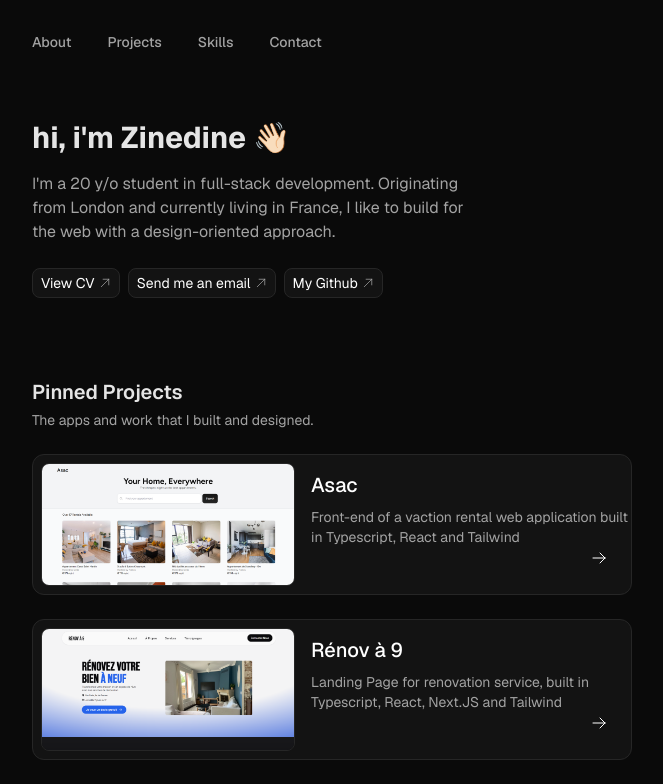
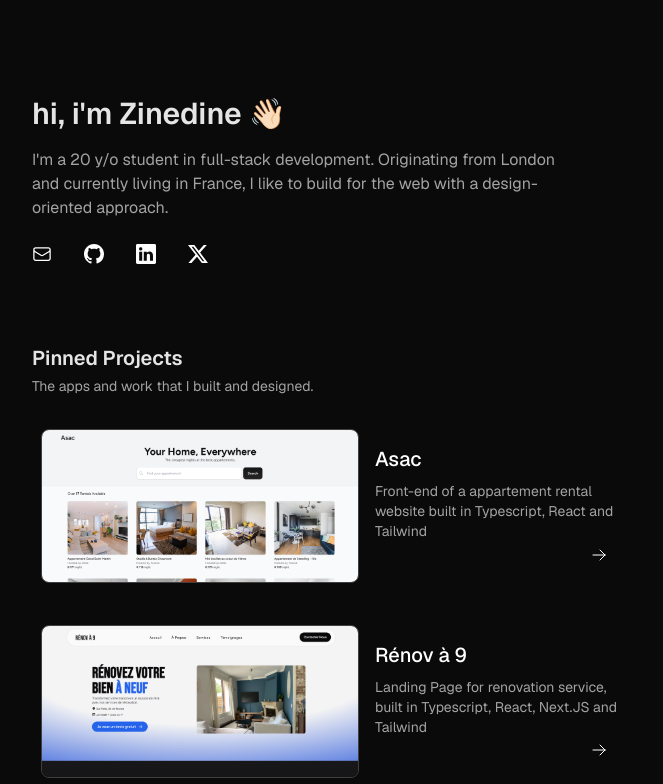
Before and after one commit to zinedinechami/portfolio_next, a Next.js app: page / in a window 1280 px wide. Shown: the top 784 px of the page, without its empty margins (328-991 px from the left). Built offline with nearby package versions, Linux system fonts and the light colour scheme.

Commit message:
removed header componenets, skills and contact section, made project more compact

```diff
--- a/src/app/page.tsx
+++ b/src/app/page.tsx
@@ -10,11 +10,11 @@
     <>
       <body className="xl:w-6/12 lg:w-9/12 w-11/12 sm:pl-10 mx-auto bg-neutral-950 ">
         <main className={GeistSans.className}>
-          <Header />
           <About />
           <Projects />
-          <Skills />
-          <Contact />
+          <div className="mb-20 mt-10 text-sm text-neutral-400">
+            Portfolio built in NextJS, React & Tailwind :)
+          </div>
         </main>
       </body>
     </>
--- a/src/app/projects/[projectsId]/page.tsx
+++ b/src/app/projects/[projectsId]/page.tsx
@@ -34,9 +34,8 @@
     <>
       <body className="lg:w-6/12 md:w-8/12 w-11/12 sm:pl-10 mx-auto bg-neutral-950 ">
         <main className={GeistSans.className}>
-          <Header />
-          <section className="pb-44">
-            <a href="/#projects">
+          <section className="pb-44 pt-24">
+            <a href="/">
               <p className="text-sm text-neutral-400 mb-8 flex ">
                 {" "}
                 <svg
--- a/src/app/projects_database.json
+++ b/src/app/projects_database.json
@@ -2,7 +2,7 @@
   {
     "id": "1",
     "title": "Asac",
-    "description": "Front-end of a vaction rental web application built in Typescript, React and Tailwind",
+    "description": "Front-end of a appartement rental website built in Typescript, React and Tailwind",
     "img": "/assets/asac.png",
     "github": "https://github.com/zinedinechami/asac_v1",
     "live_demo": "https://asac-rouge.vercel.app/",
--- a/src/app/sections/about.tsx
+++ b/src/app/sections/about.tsx
@@ -8,7 +8,7 @@
 export default function About() {
   return (
     <>
-      <section id="about" className="pt-2 pb-20 sm:w-9/12 ">
+      <section id="about" className="pt-24 pb-20 sm:w-11/12 ">
         <div className="flex pb-3 ">
           {/* <Image
             src={pfp}
@@ -19,7 +19,7 @@
             className="rounded-full  bg-neutral-800  "
           /> */}
           {/* <div className="ml-4 mt-2 "> */}
-          <h1 className="text-3xl mb-1 font-bold text-neutral-200 ">
+          <h1 className="text-3xl mb-1 font-semibold text-neutral-200 ">
             hi, i&apos;m Zinedine 👋🏻
           </h1>
           {/* <h2 className="text-xl  text-neutral-200 font-medium   ">
@@ -33,65 +33,56 @@
           with a design-oriented approach.
         </p>
         <div className="pt-6 flex text-sm">
-          <a
-            className="pl-2 mr-2 flex  bg-neutral-900/70 p-1 rounded-lg border border-neutral-800 hover:bg-neutral-900/50 transition-colors "
-            href="/assets/CV_Dev.pdf"
-            target="_blank"
-          >
-            View CV{" "}
+          <a href="mailto:zinedine.chami@gmail.com">
             <svg
               xmlns="http://www.w3.org/2000/svg"
               fill="none"
               viewBox="0 0 24 24"
               strokeWidth={1.5}
               stroke="currentColor"
-              className="w-3 h-5 ml-1 mr-1 text-neutral-400"
+              className="w-5 mr-8 hover:text-neutral-400 transition-colors"
             >
               <path
                 strokeLinecap="round"
                 strokeLinejoin="round"
-                d="m4.5 19.5 15-15m0 0H8.25m11.25 0v11.25"
-              />
-            </svg>
-          </a>{" "}
-          <a
-            href="mailto:zinedine.chami@gmail.com"
-            className="flex mr-2 bg-neutral-900/70 p-1 pl-2 rounded-lg border border-neutral-800 hover:bg-neutral-900/50 transition-colors"
-          >
-            Send me an email
-            <svg
-              xmlns="http://www.w3.org/2000/svg"
-              fill="none"
-              viewBox="0 0 24 24"
-              strokeWidth={1.5}
-              stroke="currentColor"
-              className="w-3 h-5 ml-1 mr-1 text-neutral-400"
-            >
-              <path
-                strokeLinecap="round"
-                strokeLinejoin="round"
-                d="m4.5 19.5 15-15m0 0H8.25m11.25 0v11.25"
+                d="M21.75 6.75v10.5a2.25 2.25 0 0 1-2.25 2.25h-15a2.25 2.25 0 0 1-2.25-2.25V6.75m19.5 0A2.25 2.25 0 0 0 19.5 4.5h-15a2.25 2.25 0 0 0-2.25 2.25m19.5 0v.243a2.25 2.25 0 0 1-1.07 1.916l-7.5 4.615a2.25 2.25 0 0 1-2.36 0L3.32 8.91a2.25 2.25 0 0 1-1.07-1.916V6.75"
               />
             </svg>
           </a>
-          <a
-            href="https://github.com/zinedinechami"
-            className="flex  bg-neutral-900/70 p-1 pl-2 rounded-lg border border-neutral-800 hover:bg-neutral-900/50 transition-colors"
-          >
-            My Github
+          <a href="https://github.com/zinedinechami">
             <svg
               xmlns="http://www.w3.org/2000/svg"
-              fill="none"
-              viewBox="0 0 24 24"
-              strokeWidth={1.5}
-              stroke="currentColor"
-              className="w-3 h-5 ml-1 mr-1 text-neutral-400"
+              width="20"
+              height="20"
+              fill="currentColor"
+              className="mr-8 hover:text-neutral-400 transition-colors"
+              viewBox="0 0 16 16"
             >
-              <path
-                strokeLinecap="round"
-                strokeLinejoin="round"
-                d="m4.5 19.5 15-15m0 0H8.25m11.25 0v11.25"
-              />
+              <path d="M8 0C3.58 0 0 3.58 0 8c0 3.54 2.29 6.53 5.47 7.59.4.07.55-.17.55-.38 0-.19-.01-.82-.01-1.49-2.01.37-2.53-.49-2.69-.94-.09-.23-.48-.94-.82-1.13-.28-.15-.68-.52-.01-.53.63-.01 1.08.58 1.23.82.72 1.21 1.87.87 2.33.66.07-.52.28-.87.51-1.07-1.78-.2-3.64-.89-3.64-3.95 0-.87.31-1.59.82-2.15-.08-.2-.36-1.02.08-2.12 0 0 .67-.21 2.2.82.64-.18 1.32-.27 2-.27s1.36.09 2 .27c1.53-1.04 2.2-.82 2.2-.82.44 1.1.16 1.92.08 2.12.51.56.82 1.27.82 2.15 0 3.07-1.87 3.75-3.65 3.95.29.25.54.73.54 1.48 0 1.07-.01 1.93-.01 2.2 0 .21.15.46.55.38A8.01 8.01 0 0 0 16 8c0-4.42-3.58-8-8-8" />
+            </svg>
+          </a>
+          <a href="https://www.linkedin.com/in/zinedinechami/">
+            <svg
+              xmlns="http://www.w3.org/2000/svg"
+              width="20"
+              height="20"
+              fill="currentColor"
+              className="mr-8 hover:text-neutral-400 transition-colors"
+              viewBox="0 0 16 16"
+            >
+              <path d="M0 1.146C0 .513.526 0 1.175 0h13.65C15.474 0 16 .513 16 1.146v13.708c0 .633-.526 1.146-1.175 1.146H1.175C.526 16 0 15.487 0 14.854zm4.943 12.248V6.169H2.542v7.225zm-1.2-8.212c.837 0 1.358-.554 1.358-1.248-.015-.709-.52-1.248-1.342-1.248S2.4 3.226 2.4 3.934c0 .694.521 1.248 1.327 1.248zm4.908 8.212V9.359c0-.216.016-.432.08-.586.173-.431.568-.878 1.232-.878.869 0 1.216.662 1.216 1.634v3.865h2.401V9.25c0-2.22-1.184-3.252-2.764-3.252-1.274 0-1.845.7-2.165 1.193v.025h-.016l.016-.025V6.169h-2.4c.03.678 0 7.225 0 7.225z" />
+            </svg>
+          </a>
+          <a href="https://x.com/zinedinechami">
+            <svg
+              xmlns="http://www.w3.org/2000/svg"
+              width="20"
+              height="20"
+              fill="currentColor"
+              className="mr-4 hover:text-neutral-400 transition-colors"
+              viewBox="0 0 16 16"
+            >
+              <path d="M12.6.75h2.454l-5.36 6.142L16 15.25h-4.937l-3.867-5.07-4.425 5.07H.316l5.733-6.57L0 .75h5.063l3.495 4.633L12.601.75Zm-.86 13.028h1.36L4.323 2.145H2.865z" />
             </svg>
           </a>
         </div>
--- a/src/app/sections/projects.tsx
+++ b/src/app/sections/projects.tsx
@@ -20,7 +20,7 @@
           return (
             <>
               <Link href={"/projects/" + data.id}>
-                <article className="w-full   mb-6 rounded-xl border  hover:bg-neutral-800/70 bg-neutral-900/70   border-neutral-800 transition-colors  cursor-pointer relative">
+                <article className="w-full   mb-6 rounded-xl  border  border-neutral-950  hover:border-neutral-800 hover:bg-neutral-900/70 transition-colors  cursor-pointer relative">
                   <div className="flex">
                     <div className="pt-2 pb-2 ml-2 mr-4 sm:flex hidden">
                       <Image
@@ -29,7 +29,7 @@
                         height={350}
                         quality={100}
                         alt={data.title}
-                        className="rounded-lg  object-fill w-80 border border-neutral-800"
+                        className="rounded-lg  object-fill w-96 border border-neutral-700"
                       />
                     </div>
                     <svg
@@ -47,12 +47,12 @@
                       />
                     </svg>
 
-                    <div className="pt-4 ml-10 sm:ml-0">
+                    <div className="pt-6 ml-10 sm:ml-0">
                       <h1 className=" font-medium text-xl mb-2 ">
                         {data.title}{" "}
                       </h1>
 
-                      <p className="sm:w-80 w-full  text-neutral-400 sm:text-sm text-xs mb-2">
+                      <p className="sm:w-64 w-full  text-neutral-400 sm:text-sm text-xs mb-2">
                         {data.description}
                       </p>
                       <div className="flex pt-2"></div>
```
